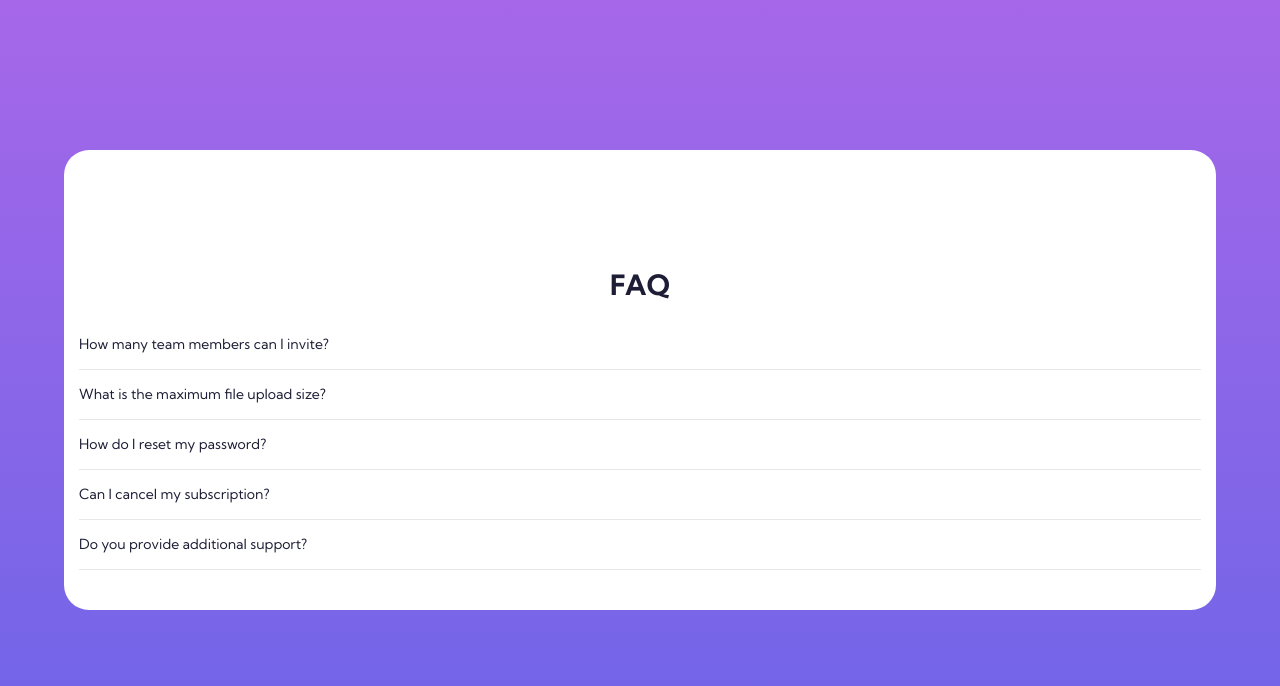
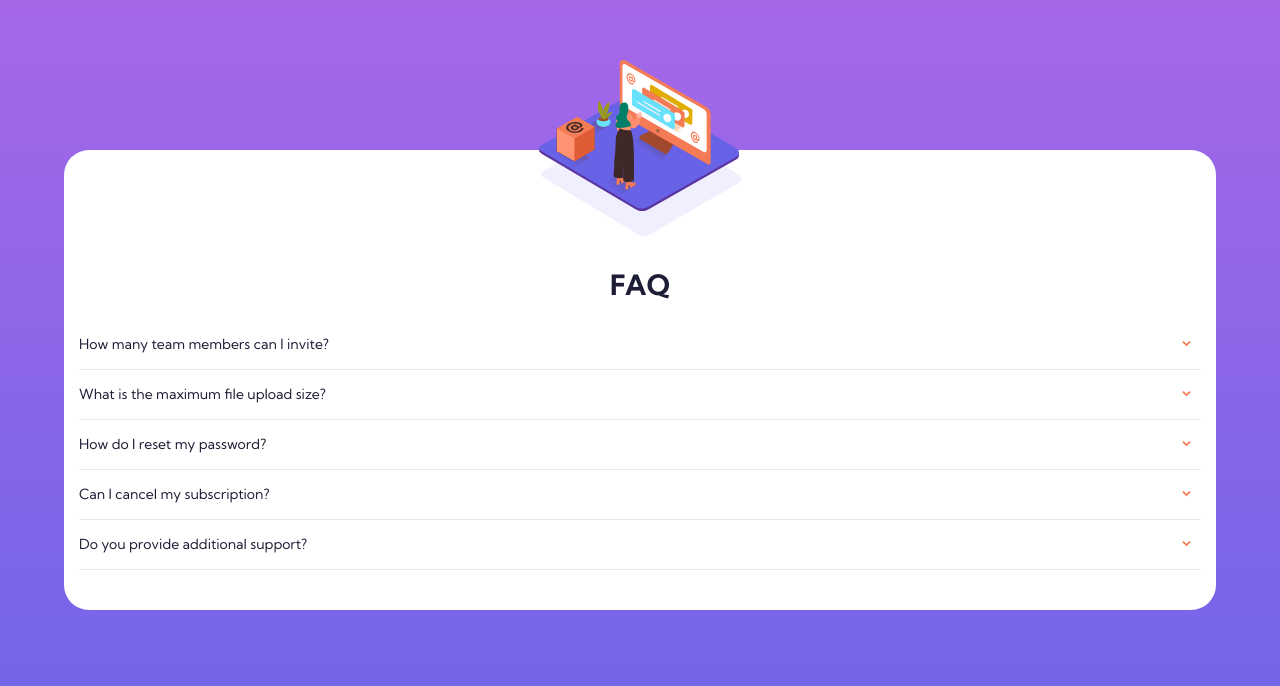
Before and after one commit to ibrahimsahloul1/FAQ, a plain HTML site: page index.html in a window 1280 px wide. Shown: the part 114-800 px from the top of the page. Drawn offline with Linux system fonts and the light colour scheme; the site is published under a folder, as on GitHub Pages, so addresses that start at the root find nothing.

Commit message:
modified the img srces

```diff
--- a/index.html
+++ b/index.html
@@ -19,29 +19,29 @@
   </style>
 </head>
 <body>
-  <img src="/images/illustration-box-desktop.svg" alt="" class="box">
+  <img src="images/illustration-box-desktop.svg" alt="" class="box">
   <div class="container">
   <div class="illustration-mobile">
-    <img src="/images/bg-pattern-mobile.svg" alt="" class="mob-pattern">
-    <img src="/images/illustration-woman-online-mobile.svg" alt="" class="mob-woman">
+    <img src="images/bg-pattern-mobile.svg" alt="" class="mob-pattern">
+    <img src="images/illustration-woman-online-mobile.svg" alt="" class="mob-woman">
   </div>
   <div class="illustration-desktop">
-  <img src="/images/bg-pattern-desktop.svg" alt="" class="pattern">
-  <img src="/images/illustration-woman-online-desktop.svg" alt="" class="woman">
+  <img src="images/bg-pattern-desktop.svg" alt="" class="pattern">
+  <img src="images/illustration-woman-online-desktop.svg" alt="" class="woman">
   </div>
   <div class="faq">
   <h1>FAQ</h1>
-  <div class="question"><p>How many team members can I invite?</p><img src="/images/icon-arrow-down.svg" alt=""></div>
+  <div class="question"><p>How many team members can I invite?</p><img src="images/icon-arrow-down.svg" alt=""></div>
   <div class="answer">You can invite up to 2 additional users on the Free plan. There is no limit on
     team members for the Premium plan.</div>
-  <div class="question"><p>What is the maximum file upload size?</p><img src="/images/icon-arrow-down.svg" alt=""></div>
+  <div class="question"><p>What is the maximum file upload size?</p><img src="images/icon-arrow-down.svg" alt=""></div>
   <div class="answer"> No more than 2GB. All files in your account must fit your allotted storage space.</div>
-  <div class="question"><p>How do I reset my password?</p><img src="/images/icon-arrow-down.svg" alt=""></div>
+  <div class="question"><p>How do I reset my password?</p><img src="images/icon-arrow-down.svg" alt=""></div>
   <div class="answer">Click “Forgot password” from the login page or “Change password” from your profile page.
     A reset link will be emailed to you.</div>
-  <div class="question"><p>Can I cancel my subscription?</p><img src="/images/icon-arrow-down.svg" alt=""></div>
+  <div class="question"><p>Can I cancel my subscription?</p><img src="images/icon-arrow-down.svg" alt=""></div>
   <div class="answer">Yes! Send us a message and we’ll process your request no questions asked.</div>
-  <div class="question"><p> Do you provide additional support?</p><img src="/images/icon-arrow-down.svg" alt=""></div>
+  <div class="question"><p> Do you provide additional support?</p><img src="images/icon-arrow-down.svg" alt=""></div>
   <div class="answer">Chat and email support is available 24/7. Phone lines are open during normal business hours.</div>
 </div>
 </div>
@@ -50,5 +50,5 @@
   Coded by <a href="#">Ibrahim Sahloul</a>.
 </div>
 </body>
-<script src="/main.js"></script>
+<script src="main.js"></script>
 </html>
```
